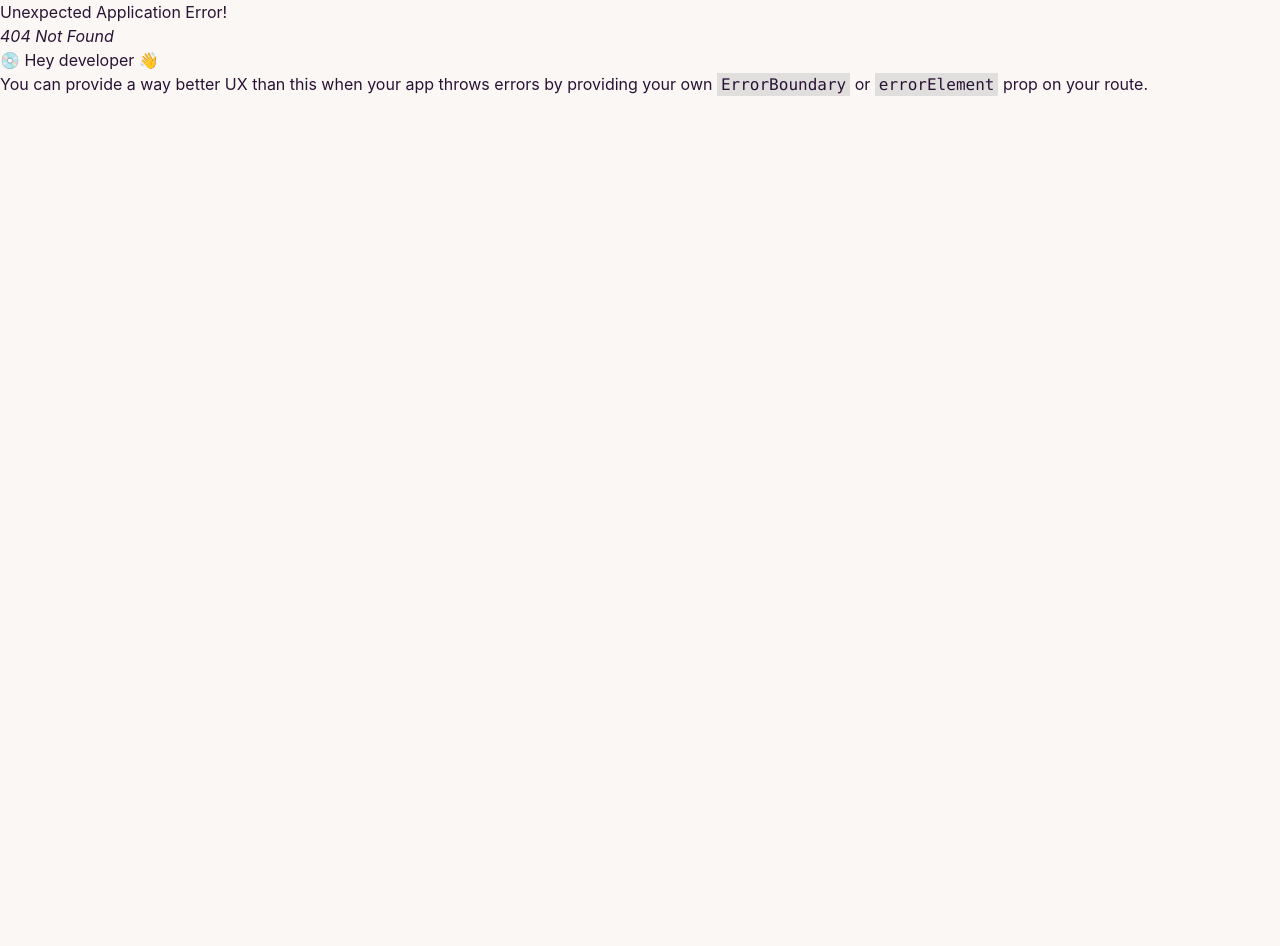
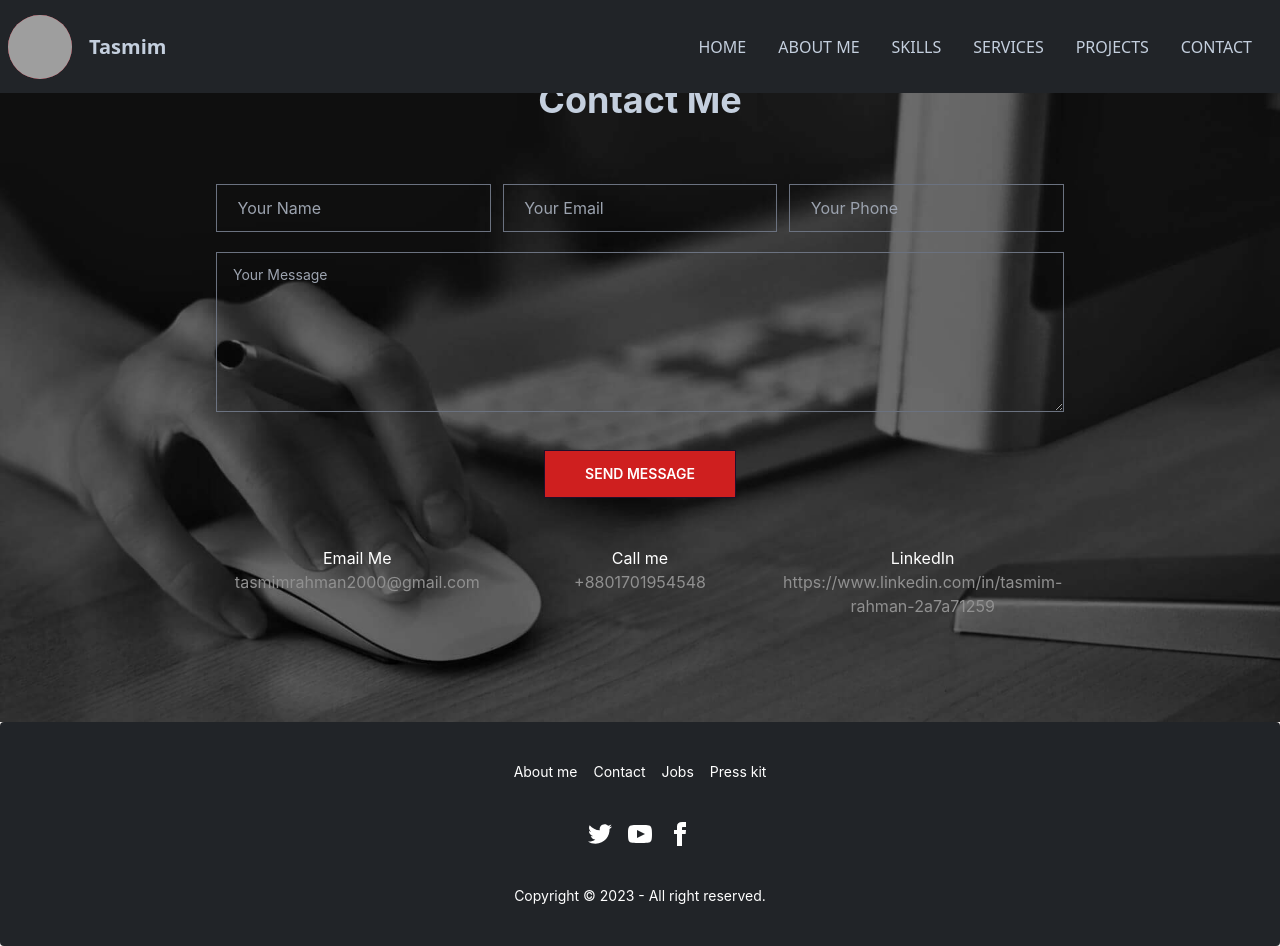
Before and after one commit to tasmim20/tasmim-portfolio, a React (Create React App) app: page /contactMe in a window 1280 px wide. Before the commit this address had no page. Before the commit the page ends 800 px from the top, so only its background shows below. Built offline with nearby package versions, Linux system fonts and the light colour scheme; grey boxes are pictures that could not be loaded.

Commit message:
projects sfa

```diff
--- a/package.json
+++ b/package.json
@@ -8,12 +8,14 @@
     "@testing-library/jest-dom": "^5.16.5",
     "@testing-library/react": "^13.4.0",
     "@testing-library/user-event": "^13.5.0",
+    "aos": "^2.3.4",
     "daisyui": "^2.51.5",
     "react": "^18.2.0",
     "react-dom": "^18.2.0",
     "react-icons": "^4.8.0",
     "react-router-dom": "^6.10.0",
     "react-scripts": "5.0.1",
+    "react-scroll": "^1.8.9",
     "sweetalert": "^2.1.2",
     "web-vitals": "^2.1.4"
   },
--- a/public/index.html
+++ b/public/index.html
@@ -15,6 +15,9 @@
       user's mobile device or desktop. See https://developers.google.com/web/fundamentals/web-app-manifest/
     -->
     <link rel="manifest" href="%PUBLIC_URL%/manifest.json" />
+
+    <link rel="stylesheet" href="https://unpkg.com/aos@next/dist/aos.css" />
+
     <!--
       Notice the use of %PUBLIC_URL% in the tags above.
       It will be replaced with the URL of the `public` folder during the build.
@@ -39,5 +42,10 @@
       To begin the development, run `npm start` or `yarn start`.
       To create a production bundle, use `npm run build` or `yarn build`.
     -->
+
+    <script src="https://unpkg.com/aos@next/dist/aos.js"></script>
+    <script>
+      AOS.init();
+    </script>
   </body>
 </html>
--- a/src/components/shared/AboutMe/AboutMe.js
+++ b/src/components/shared/AboutMe/AboutMe.js
@@ -5,12 +5,16 @@ const AboutMe = () => {
     <div className="my-16">
       <div className="hero  text-grayLight rounded-lg  ">
         <div className="hero-content flex-col lg:flex-row-reverse">
-          <img
+          <img  data-aos="fade-left"
+        data-aos-easing="ease-out-cubic"
+        data-aos-duration="1000"
             src="https://miro.medium.com/max/1400/1*qdAW1TjCN57h1lbuuzvchg.gif"
             style={{ height: 400, width: 600 }}
             className="rounded-lg shadow-2xl bg-black w-full"
           />
-          <div className="p-3">
+          <div  data-aos="fade-right"
+        data-aos-easing="ease-out-cubic"
+        data-aos-duration="1000"  className="p-3">
             <h1 className="text-5xl font-bold mb-4 text-grayLight">About Me</h1>
             <p className="">
               Hi there.. Myself Tasmim Rahman a Web Developer. I specialize in
@@ -32,7 +36,7 @@ const AboutMe = () => {
               if you have any query or would like to work together.
             </p>
 
-            <button className="btn btn-outline border-sm shadow-2xl rounded-none text-darkpink mt-2">
+            <button  className="btn btn-outline border-sm shadow-2xl rounded-none text-darkpink mt-2">
               Hire me
             </button>
           </div>
--- a/src/components/shared/ContactMe/ContactMe.js
+++ b/src/components/shared/ContactMe/ContactMe.js
@@ -8,14 +8,23 @@ const ContactMe = () => {
         style={{ backgroundImage: `url(${img})` }}
       >
         <div className=" lg:flex-row-reverse">
-          <div className="text-center  w-full">
+          <div
+            data-aos="fade-up"
+            data-aos-easing="ease-out-cubic"
+            data-aos-duration="1000"
+            className="text-center  w-full"
+          >
             <h1 className="text-4xl text-grayLight  font-bold pb-10">
               Contact Me
             </h1>
           </div>
           <div className=" max-w-4xl p-6 mx-auto space-y-6 sm:space-y-12">
             <div className=" text-white">
-              <form>
+              <form
+                data-aos="fade-up"
+                data-aos-easing="ease-out-cubic"
+                data-aos-duration="1000"
+              >
                 <div className="grid lg:grid-cols-3 grid-cols-1 gap-3 pb-5 text-white">
                   <input
                     type="text"
@@ -45,7 +54,12 @@ const ContactMe = () => {
                   placeholder="Your Message"
                 ></textarea>
 
-                <div className="grid justify-center">
+                <div
+                  data-aos="zoom-in"
+                  data-aos-easing="ease-out-cubic"
+                  data-aos-duration="1000"
+                  className="grid justify-center"
+                >
                   <input
                     className="btn btn-active  rounded-none bg-reddark  text-white mt-8 px-10"
                     type="submit"
@@ -54,7 +68,12 @@ const ContactMe = () => {
                 </div>
               </form>
 
-              <div className="grid  text-center lg:grid-cols-3 sm:grid-cols-1 mt-12">
+              <div
+                data-aos="fade-up"
+                data-aos-easing="ease-out-cubic"
+                data-aos-duration="1000"
+                className="grid  text-center lg:grid-cols-3 sm:grid-cols-1 mt-12"
+              >
                 <div>
                   <h2>Email Me</h2>
                   <p className="text-lightBlack">tasmimrahman2000@gmail.com</p>
--- a/src/components/shared/Home/Home.js
+++ b/src/components/shared/Home/Home.js
@@ -4,6 +4,7 @@ import AboutMe from "../AboutMe/AboutMe";
 import ContactMe from "../ContactMe/ContactMe";
 import Services from "../Services/Services";
 import Projects from "../Projects/Projects";
+import Skills from "../Skills/Skills";
 
 const Home = () => {
   return (
@@ -13,6 +14,9 @@ const Home = () => {
       </div>
       <div className="max-w-8xl p-6 mx-auto space-y-6 sm:space-y-12">
         <AboutMe></AboutMe>
+      </div>
+      <div className="max-w-6xl p-6 mx-auto space-y-6 sm:space-y-12">
+        <Skills></Skills>
       </div>
       <div className="max-w-6xl p-6 mx-auto space-y-6 sm:space-y-12">
         <Services></Services>
--- a/src/components/shared/Navbar.js
+++ b/src/components/shared/Navbar.js
@@ -1,5 +1,5 @@
 import React from "react";
-import { Link } from "react-router-dom";
+import { Link } from 'react-scroll'
 
 const Navbar = () => {
   return (
@@ -30,7 +30,7 @@ const Navbar = () => {
               tabIndex={0}
               className="menu menu-compact dropdown-content mt-3 p-2 shadow bg-base-100 rounded-box w-52"
             >
-              <li>
+              {/* <li>
                 <Link className="">Home</Link>
               </li>
               <li>
@@ -44,7 +44,7 @@ const Navbar = () => {
               </li>
               <li>
                 <Link className="">Contact</Link>
-              </li>
+              </li> */}
             </ul>
           </div>
           <div className="avatar">
@@ -60,25 +60,26 @@ const Navbar = () => {
         <div className="navbar-end hidden lg:flex">
           <ul className="menu menu-horizontal px-1">
             <li>
-              <Link className="">Home</Link>
+              <Link to='/' spy={true} smooth={true} offset={50} duration={500} className="">Home</Link>
             </li>
             <li>
-              <Link className="">About Me</Link>
+              <Link to='aboutMe' spy={true} smooth={true} offset={50} duration={500} className="">About Me</Link>
             </li>
             <li>
-              <Link className="">Education</Link>
+              <Link to='skills' spy={true} smooth={true} offset={50} duration={500}  className="">Skills</Link>
             </li>
             <li>
-              <Link className="">Resume</Link>
+              <Link to='services' spy={true} smooth={true} offset={50} duration={500}  className="">Services</Link>
             </li>
             <li>
-              <Link className="">Contact</Link>
+              <Link to='projects' spy={true} smooth={true} offset={50} duration={500}  className="">Projects</Link>
+            </li>
+            <li>
+              <Link to='contactMe' spy={true} smooth={true} offset={50} duration={500}  className="">Contact</Link>
             </li>
           </ul>
         </div>
-        {/* <div className="navbar-end">
-    <a className="btn">Get started</a>
-  </div> */}
+
       </div>
     </div>
   );
--- a/src/components/shared/Projects/Projects.js
+++ b/src/components/shared/Projects/Projects.js
@@ -7,11 +7,21 @@ import { BiLinkExternal } from "react-icons/bi";
 const Projects = () => {
   return (
     <div className="text-grayLight grid justify-center align-center my-10 mb-20">
-      <div className="text-center mb-10 ">
+      <div
+        data-aos="fade-up"
+        data-aos-easing="ease-out-cubic"
+        data-aos-duration="1000"
+        className="text-center mb-10 "
+      >
         <h2 className="text-5xl font-bold">Projects</h2>
         <p className="text-darkpink mt-3">My Recent Works</p>
       </div>
-      <div className="grid lg:grid-cols-3 sm:grid-cols-1 md:grid-cols-2 gap-10">
+      <div
+        data-aos="fade-up"
+        data-aos-easing="ease-out-cubic"
+        data-aos-duration="1000"
+        className="grid lg:grid-cols-3 sm:grid-cols-1 md:grid-cols-2 gap-10"
+      >
         <div className="card rounded-sm shadow-2xl shadow-red-800/40">
           <figure>
             <img className="h-52 p-6 " src={harmic} alt="Shoes" />
--- a/src/components/shared/Services/Services.js
+++ b/src/components/shared/Services/Services.js
@@ -3,12 +3,22 @@ import React from "react";
 const Services = () => {
   return (
     <div className="text-grayLight">
-      <div className="text-center ">
+      <div
+        data-aos="fade-up"
+        data-aos-easing="ease-out-cubic"
+        data-aos-duration="1000"
+        className="text-center "
+      >
         <h2 className="font-bold text-5xl">Services</h2>
         <p className="text-xl text-darkpink mt-3 mb-5">What I Offer</p>
       </div>
       <div>
-        <div className="card card-side bg-blackdeep shadow-2xl  rounded-lg">
+        <div
+          data-aos="fade-up"
+          data-aos-easing="ease-out-cubic"
+          data-aos-duration="1000"
+          className="card card-side bg-blackdeep shadow-2xl  rounded-lg"
+        >
           <figure className="rounded-lg">
             <img
               className="w-60 h-56 p-10 rounded-lg"
@@ -31,7 +41,12 @@ const Services = () => {
             </div>
           </div>
         </div>
-        <div className="card card-side bg-blackdeep shadow-2xl  rounded-lg my-10">
+        <div
+          data-aos="fade-up"
+          data-aos-easing="ease-out-cubic"
+          data-aos-duration="1000"
+          className="card card-side bg-blackdeep shadow-2xl  rounded-lg my-10"
+        >
           <figure className="rounded-lg">
             <img
               className="w-60 h-56 p-10 rounded-lg"
@@ -54,7 +69,12 @@ const Services = () => {
             </div>
           </div>
         </div>
-        <div className="card card-side bg-blackdeep shadow-2xl  rounded-lg">
+        <div
+          data-aos="fade-up"
+          data-aos-easing="ease-out-cubic"
+          data-aos-duration="1000"
+          className="card card-side bg-blackdeep shadow-2xl  rounded-lg"
+        >
           <figure className="rounded-lg">
             <img
               className="w-60 h-56 p-10 rounded-lg"
--- /dev/null
+++ b/src/components/shared/Skills/Skills.js
@@ -0,0 +1,42 @@
+import React from "react";
+import {
+  DiCss3,
+  DiJavascript1,
+  DiMongodb,
+  DiNodejs,
+  DiReact,
+} from "react-icons/di";
+import Tools from "./Tools/Tools";
+
+const Skills = () => {
+  return (
+    <div className="grid justify-center">
+      <h2
+        data-aos="fade-up"
+        data-aos-easing="ease-out-cubic"
+        data-aos-duration="1000"
+        className="text-center text-grayLight text-5xl font-bold mb-14"
+      >
+        Professional <span className="text-darkpink">SKillset</span>
+      </h2>
+      <div
+        data-aos="fade-up"
+        data-aos-easing="ease-out-cubic"
+        data-aos-duration="1000"
+        className="grid lg:grid-cols-5 grid-cols-2 gap-10"
+      >
+        <DiJavascript1 className="text-grayLight hover:bg-lightpink hover:text-white font-semibold h-28 w-36 p-2 shadow-2xl shadow-red-800/40 border   border-reddark" />
+        <DiReact className="text-grayLight font-semibold h-28 w-36 p-2 shadow-2xl shadow-red-800/40 border border-reddark" />
+        <DiNodejs className="text-grayLight font-semibold h-28 w-36 p-2 shadow-2xl shadow-red-800/40 border border-reddark" />
+        {/* <DiNodejs className="text-grayLight font-semibold h-28 w-36 p-2 shadow-2xl shadow-red-800/40 border border-reddark" /> */}
+        <DiMongodb className="text-grayLight font-semibold h-28 w-36 p-2 shadow-2xl shadow-red-800/40 border border-reddark" />
+        <DiCss3 className="text-grayLight font-semibold h-28 w-36 p-2 shadow-2xl shadow-red-800/40 border border-reddark" />
+      </div>
+      <div className="my-10">
+        <Tools></Tools>
+      </div>
+    </div>
+  );
+};
+
+export default Skills;
--- /dev/null
+++ b/src/components/shared/Skills/Tools/Tools.js
@@ -0,0 +1,39 @@
+import React from "react";
+import {
+  SiFirebase,
+  SiGithub,
+  SiNetlify,
+  SiVercel,
+  SiVisualstudiocode,
+} from "react-icons/si";
+
+const Tools = () => {
+  return (
+    <div>
+      <div>
+        <h2
+          data-aos="fade-up"
+          data-aos-easing="ease-out-cubic"
+          data-aos-duration="1000"
+          className="text-center text-grayLight text-5xl font-bold my-14"
+        >
+          <span className="text-darkpink">Tools</span> I use
+        </h2>
+        <div
+          data-aos="fade-up"
+          data-aos-easing="ease-out-cubic"
+          data-aos-duration="1000"
+          className="grid lg:grid-cols-5 grid-cols-2 gap-10"
+        >
+          <SiVisualstudiocode className="text-grayLight font-semibold h-28 w-36 p-2 shadow-2xl shadow-red-800/40 border border-reddark" />
+          <SiFirebase className="text-grayLight hover:bg-lightpink hover:text-white font-semibold h-28 w-36 p-2 shadow-2xl shadow-red-800/40 border   border-reddark" />
+          <SiNetlify className="text-grayLight font-semibold h-28 w-36 p-2 shadow-2xl shadow-red-800/40 border border-reddark" />
+          <SiGithub className="text-grayLight font-semibold h-28 w-36 p-2 shadow-2xl shadow-red-800/40 border border-reddark" />
+          <SiVercel className="text-grayLight font-semibold h-28 w-36 p-2 shadow-2xl shadow-red-800/40 border border-reddark" />
+        </div>
+      </div>
+    </div>
+  );
+};
+
+export default Tools;
```
Also changed, not shown: src/Routes/Routes.js (+23 -1 lines), src/index.js (+7 -2 lines), 1 other file (tests, documents, lock files or other folders).
